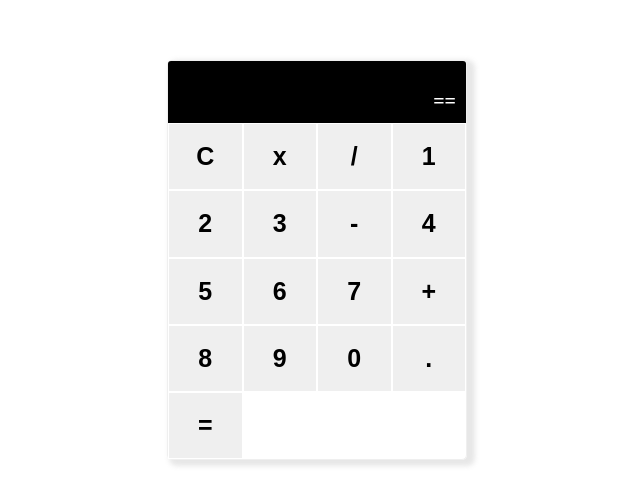
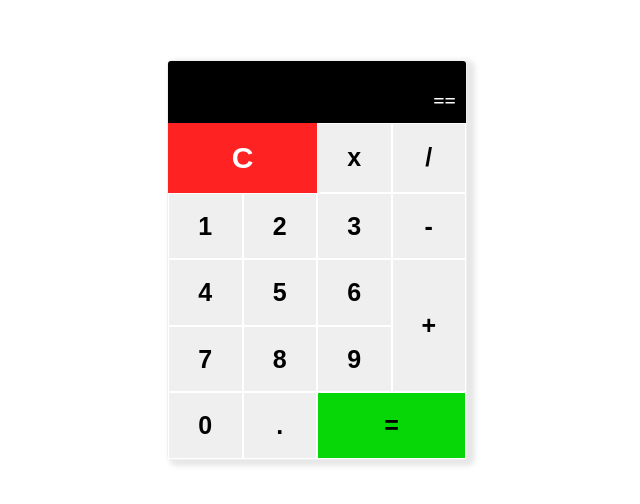
Before and after one commit to Adrriian/calculadora, a plain HTML site: page index.html in a window 1280 px wide. Shown: the part 140-644 px from the top of the page, without its empty margins (323-963 px from the left). Drawn offline with Linux system fonts and the light colour scheme.

Commit message:
css e html
arrumei o html e css do mais e do igual

```diff
--- a/assets/style.css
+++ b/assets/style.css
@@ -84,9 +84,6 @@ body {
 
 .igual {
     grid-column: 3/5;
-}
-
-.igual {
     background-color: rgb(7, 214, 7);
 }
 
--- a/index.html
+++ b/index.html
@@ -11,7 +11,7 @@
         <div class="calculadora_area">
             <div class="calculadora_resultado result">==</div>
             <div class="calculadora_button">
-                <button class="key a" >C</button>
+                <button class="key reset a" >C</button>
                 <button class="key a" >x</button>
                 <button class="key a" >/</button>
                 <button class="key a" >1</button>
@@ -22,12 +22,12 @@
                 <button class="key a" >5</button>
                 <button class="key a" >6</button>
                 <button class="key a" >7</button>
-                <button class="key a" >+</button>
+                <button class="key mais a" >+</button>
                 <button class="key a" >8</button>
                 <button class="key a" >9</button>
                 <button class="key a" >0</button>
                 <button class="key a" >.</button>
-                <button class="key a" >=</button>
+                <button class="key igual a" >=</button>
             </div>
         </div>
     </div>
```
